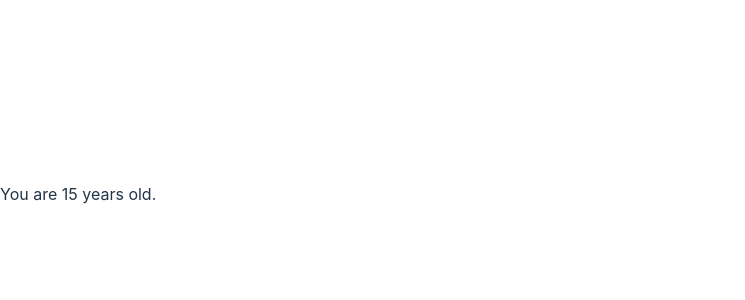
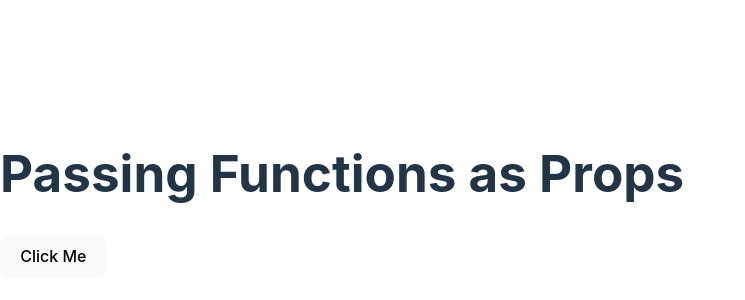
Before and after one commit to sunsunarto/assignment-19, a React (Vite) app in the folder no1-5/: page / in a window 1280 px wide. Shown: the part 206-506 px from the top of the page, without its empty margins (0-745 px from the left). Built offline with nearby package versions, Linux system fonts and the light colour scheme.

Commit message:
complete no.2

```diff
--- a/no1-5/src/App.jsx
+++ b/no1-5/src/App.jsx
@@ -1,11 +1,19 @@
 import React from 'react';
+import ChildButton from './ChildButton.jsx';
 
-function Age(props) {
-  return <p>You are {props.age} years old.</p>;
-}
+class App extends React.Component {
+  handleButtonClick = () => {
+    alert('Button clicked in child component!');
+  };
 
-function App() {
-  return <Age age={15} />;
+  render() {
+    return (
+      <div>
+        <h1>Passing Functions as Props</h1>
+        <ChildButton onClick={this.handleButtonClick} />
+      </div>
+    );
+  }
 }
 
 export default App;
--- /dev/null
+++ b/no1-5/src/ChildButton.jsx
@@ -0,0 +1,11 @@
+import React from 'react';
+
+function ChildButton(props) {
+  return (
+    <button onClick={props.onClick}>
+      Click Me
+    </button>
+  );
+}
+
+export default ChildButton;
```
